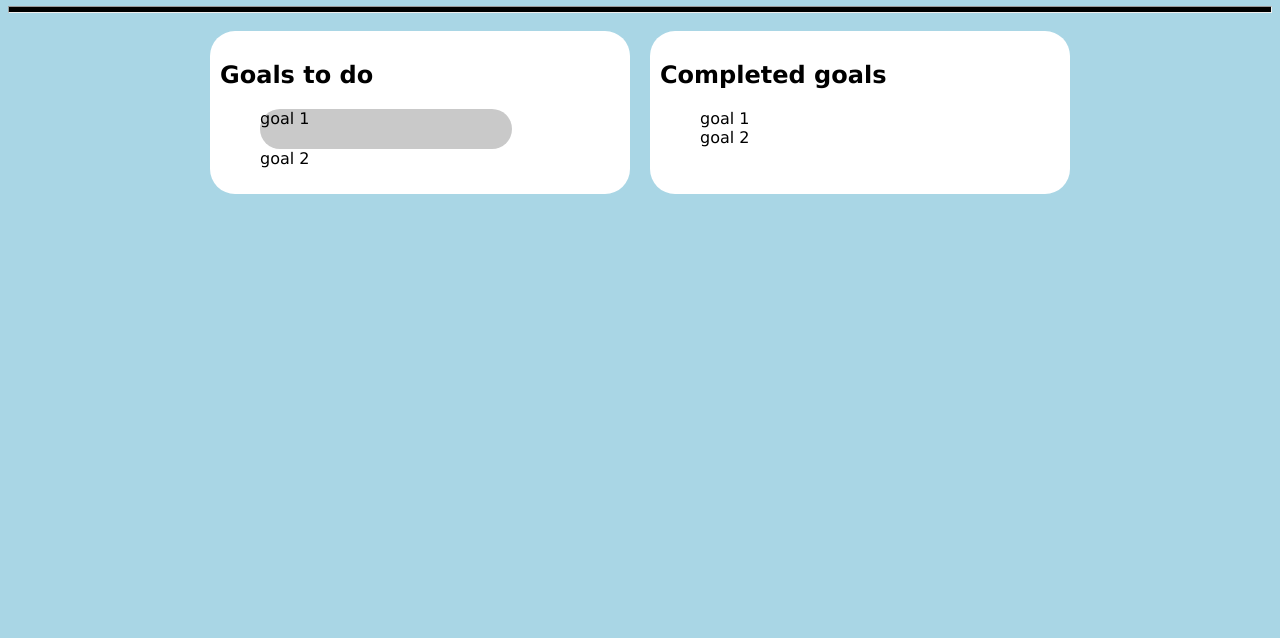
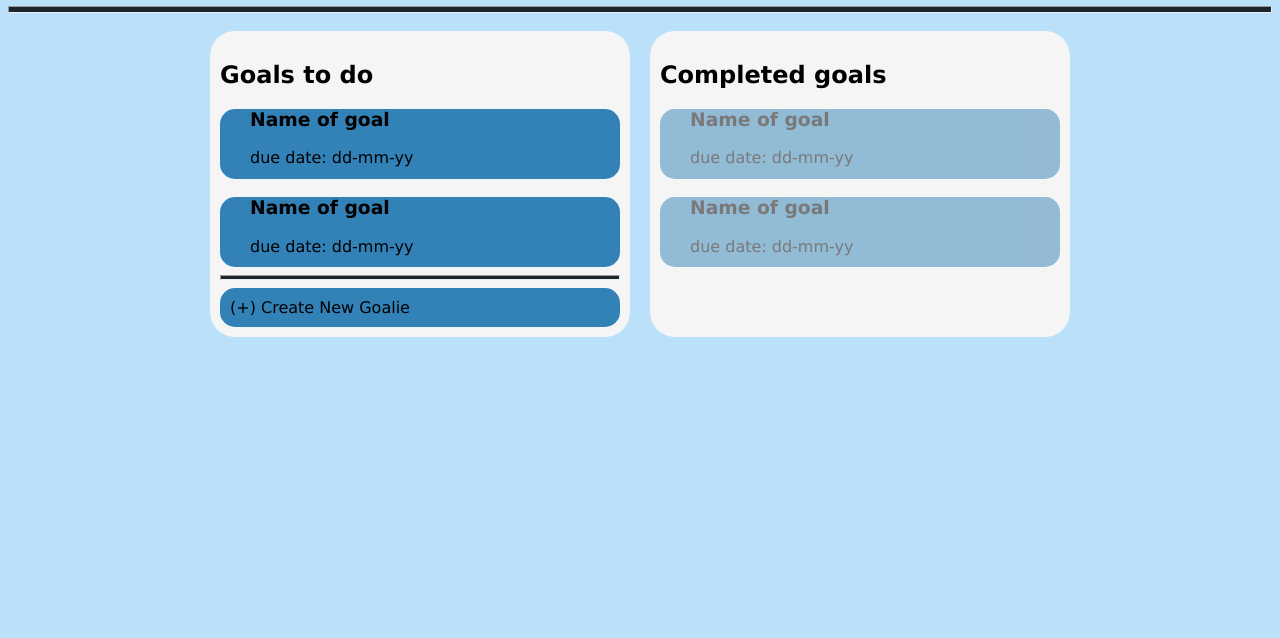
Before and after one commit to BennoBaxdeBruin/bennobaxdebruin.github.io, a plain HTML site: page goalsoverview.html in a window 1280 px wide. Shown: the part 162-800 px from the top of the page. Drawn offline with Linux system fonts and the light colour scheme.

Commit message:
Goal overview css

```diff
--- a/goalsoverview.html
+++ b/goalsoverview.html
@@ -14,28 +14,48 @@
             justify-content: center;
             flex-wrap: wrap;
 
-
         }
 
         .all-goals ul {
             list-style: none;
+            align-self: center;
         }
 
         .todo, .completed {
-            width: 20%;
-            background-color: white;
+            background-color: whitesmoke;
             padding: 10px;
-            margin-top: 10px;
             border-radius: 25px;
             min-width: 400px;
             margin: 10px
         }
 
-        .all-goals li div {
-            width: 70%;
-            height: 40px;
-            background-color: rgb(201, 201, 201);
-            border-radius: 25px;
+        .goal {
+            min-height: 70px;
+            background-color: #3282B8;
+            border-radius: 15px;
+            padding-left: 30px;
+        }
+
+        .goal a, .create-new-goal a {
+            color: black;
+            text-decoration: none;
+        }
+
+        .goal a:hover, .create-new-goal a:hover {
+            color: rgb(68, 68, 68);
+            transition-duration: .1s;
+        }
+
+        .completed .goal {
+            opacity: .5;
+        }
+
+        .create-new-goal {
+            background-color: black;
+            background-color: #3282B8;
+            border-radius: 15px;
+            padding-left: 30px;
+            padding: 10px
         }
 
     </style>
@@ -57,26 +77,39 @@
     </div>
 
     <center><h1>Your Goals</h1></center>
-    <hr style="background-color:black; height:5px">
+    <hr style="background-color:#1B262C; height:5px">
 
     <div class="all-goals">
 
         <div class="todo">
             <h2>Goals to do</h2>
-            <ul>
-                <li><div>
-                    goal 1
-                </div></li>
-                <li> goal 2</li>
-            </ul>
+            <div class="goal">
+                <h3><a href="goal.html">Name of goal</a></h3>
+                due date: dd-mm-yy
+            </div>
+            <div class="goal">
+                <h3><a href="goal.html">Name of goal</a></h3>
+                due date: dd-mm-yy
+            </div>
+
+            <hr style="height: 3px; background-color: #1B262C">
+
+            <div class="create-new-goal">
+                <a href="creategoal.html">(+) Create New Goalie</a>
+            </div>
         </div>
 
         <div class="completed">
             <h2>Completed goals</h2>
-            <ul>
-                <li>goal 1</li>
-                <li> goal 2</li>
-            </ul>
+
+            <div class="goal">
+                <h3><a href="goal.html">Name of goal</a></h3>
+                due date: dd-mm-yy
+            </div>
+            <div class="goal">
+                <h3><a href="goal.html">Name of goal</a></h3>
+                due date: dd-mm-yy
+            </div>
         </div>
     </div>
 
--- a/style.css
+++ b/style.css
@@ -1,11 +1,11 @@
 body {
-    background-color: rgb(169, 214, 229);
+    background-color: #BBE1FA;
     font-family: Verdana, Geneva, Tahoma, sans-serif;
 }
 
 
 .header {
-    background-color: rgb(48, 48, 208);
+    background-color: #0F4C75;
     display: flex;
     justify-content: space-between;
     padding: 5px 50px;
```
